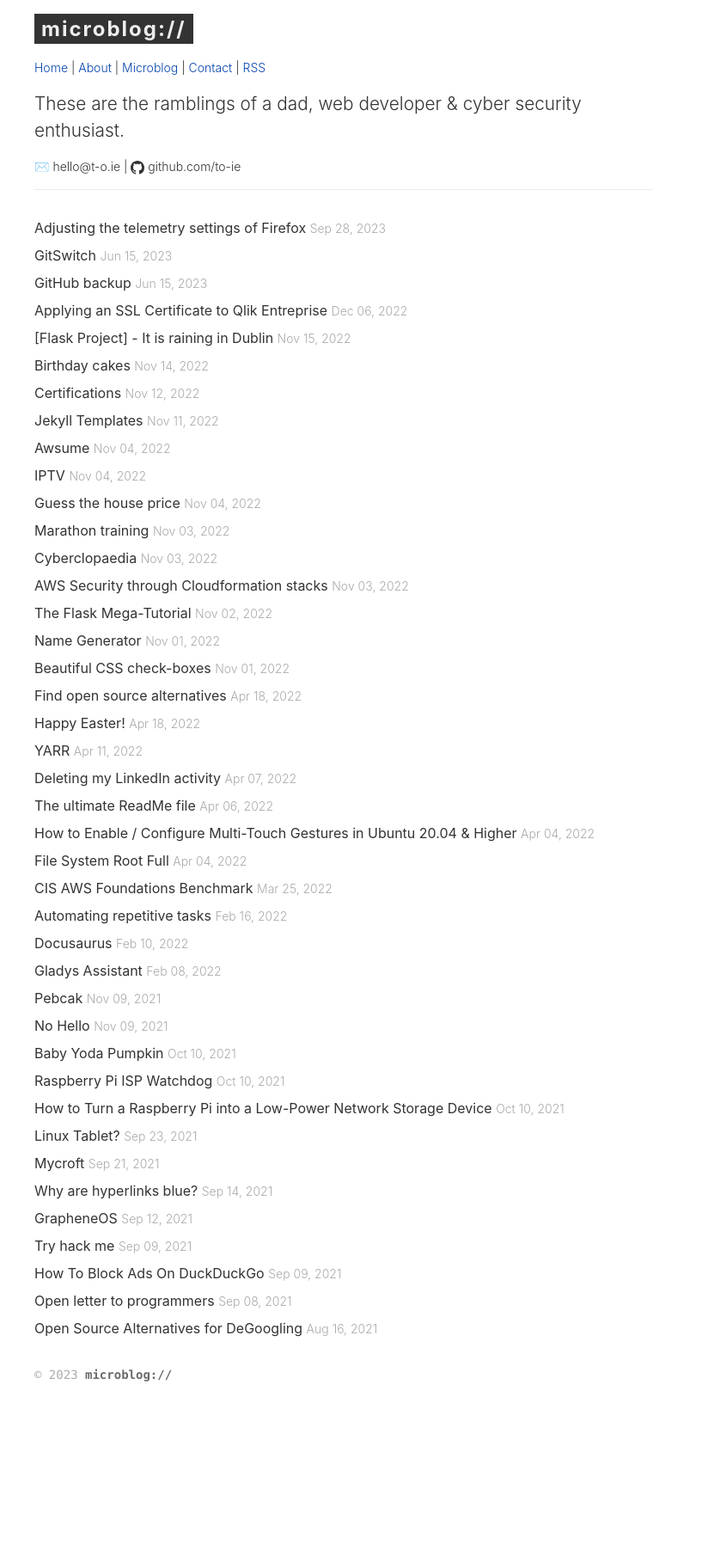
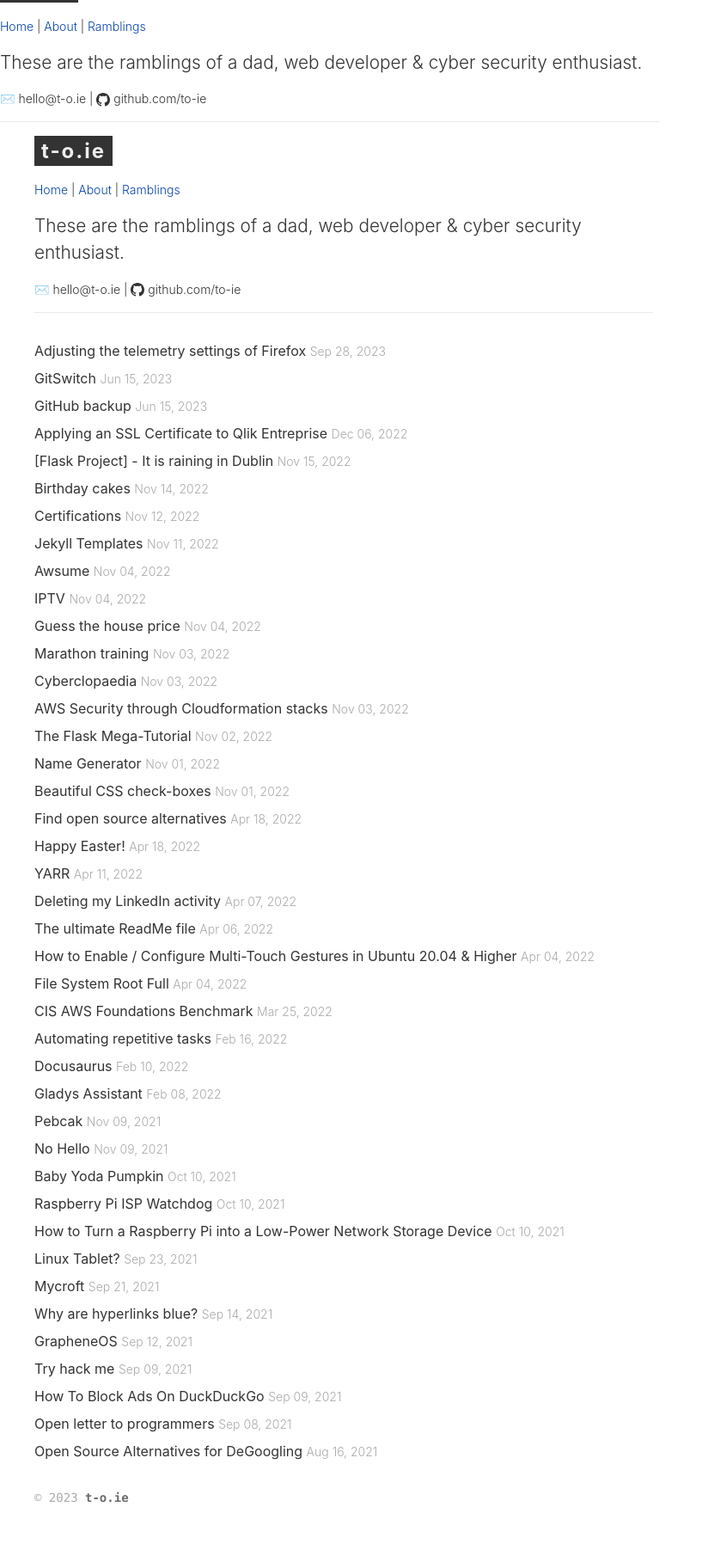
Before and after one commit to to-ie/to-ie.github.io, a Jekyll site: the page built from index.html, in a window 1280 px wide. Shown: the whole page at 86% size, without its empty margins (0-831 px from the left). Built offline with Jekyll 4.4.1, drawn with Linux system fonts in a browser that asks for light colours; before the commit the page ends 1674 px from its top, so only the background shows below that.

Commit message:
tweaks design

```diff
--- a/_config.yml
+++ b/_config.yml
@@ -1,5 +1,5 @@
 # Site settings
-title: "microblog://"
+title: "t-o.ie"
 description: "These are the ramblings of a dad, web developer & cyber security enthusiast."
 baseurl: "" # required if used under gh-pages branch, else (under master branch) just leave empty/blank
 url: ""
--- a/_includes/nav.html
+++ b/_includes/nav.html
@@ -1,7 +1,5 @@
 <p class="site-nav">
     <a href="{{ '/home' | prepend: site.baseurl | prepend: site.url }}">Home</a> |
     <a href="{{ '/about' | prepend: site.baseurl | prepend: site.url }}">About</a> |
-    <a href="{{ '/microblog' | prepend: site.baseurl | prepend: site.url }}">Microblog</a> |
-    <a href="{{ '/contact' | prepend: site.baseurl | prepend: site.url }}">Contact</a> |
-    <a href="{{ '/feed.xml' | prepend: site.baseurl | prepend: site.url }}">RSS</a>
+    <a href="{{ '/microblog' | prepend: site.baseurl | prepend: site.url }}">Ramblings</a>
 </p>
--- a/_layouts/default.html
+++ b/_layouts/default.html
@@ -2,6 +2,11 @@
 <html>
   {% include head.html %}
   <body>
+    <section class="site-header">
+      <h1 class="smallcap"><a class="site-title" href="{{ '/' | prepend: site.baseurl | prepend: site.url }}">{{ site.title }}</a></h1>
+      {% include nav.html %}
+      {% include intro.html %}
+    </section>
     <div class="page-content">
       {{ content }}
       <div class="copyright">
--- a/_layouts/post.html
+++ b/_layouts/post.html
@@ -1,11 +1,6 @@
 ---
 layout: default
 ---
-<section class="site-header">
-  <h1 class="smallcap"><a class="site-title" href="{{ '/' | prepend: site.baseurl | prepend: site.url }}">{{ site.title }}</a></h1>
-  {% include nav.html %}
-  {% include intro.html %}
-</section>
 <article class="post" itemscope itemtype="http://schema.org/BlogPosting">
   <header class="post-header">
     <h1 class="post-title" itemprop="name headline">{{ page.title }}</h1>
```
